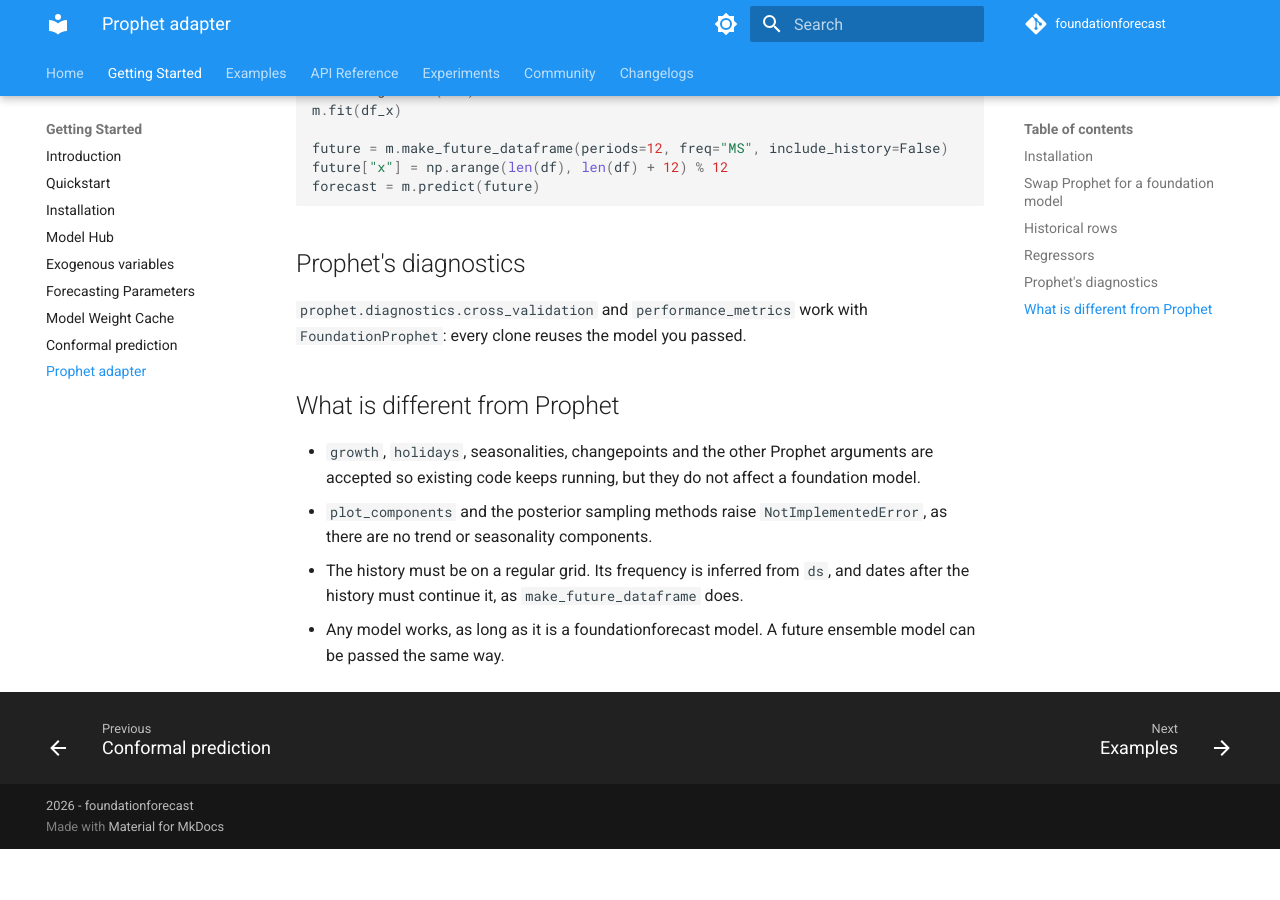
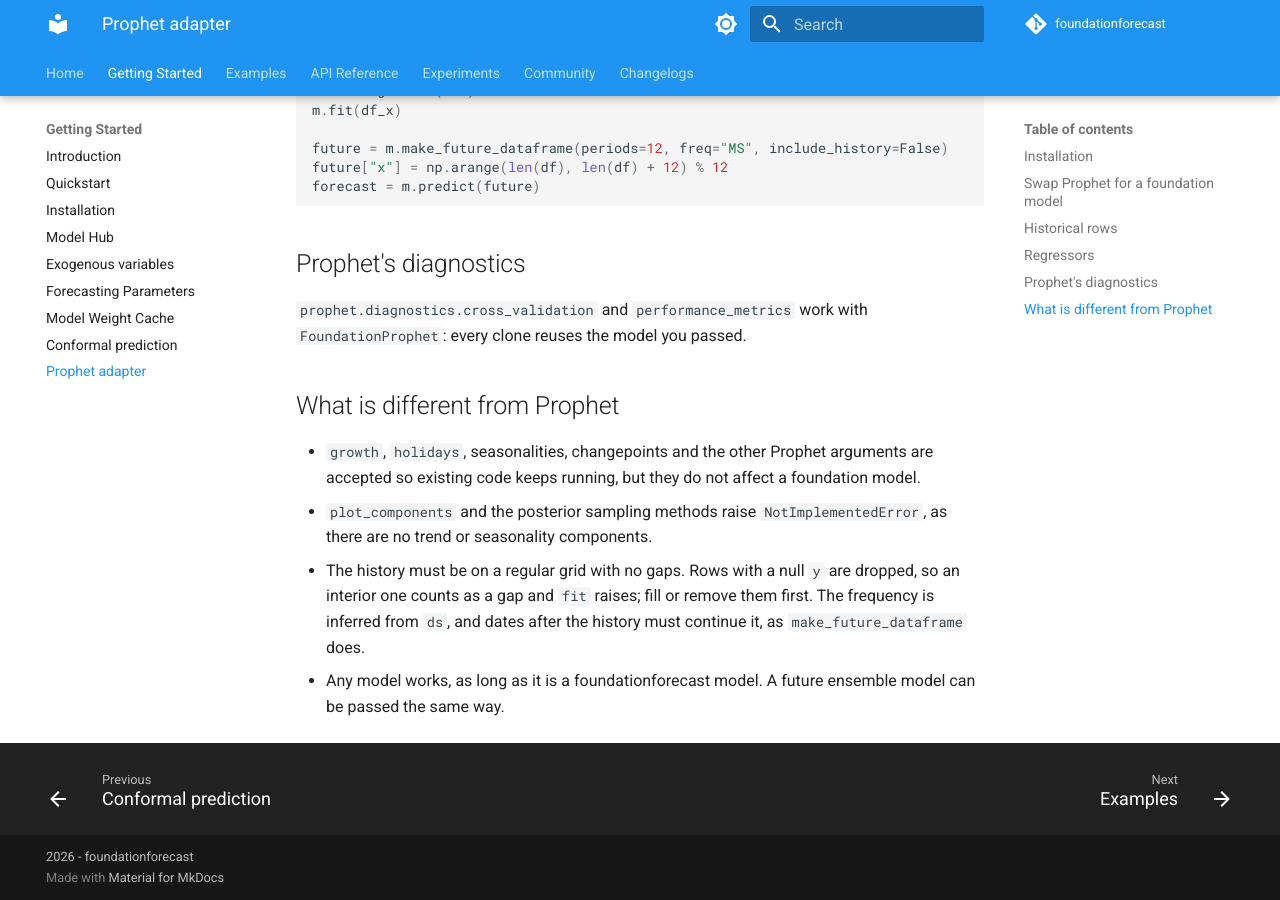
Before and after one commit to TimeCopilot/foundationforecast, an MkDocs documentation site: the page built from docs/prophet-adapter.md, in a window 1280 px wide and 900 px high, scrolled down 2086 px. Built offline with MkDocs 1.6.1 and Material for MkDocs 9.7.7, drawn with Linux system fonts in a browser that asks for light colours; comment, search, counter and statistics services are not loaded; before the commit the page ends 2935 px from its top, so only the background shows below that.

Commit message:
docs(prophet): document that gaps in the history are rejected
Co-authored-by: Cursor <cursoragent@cursor.com>

```diff
--- a/docs/prophet-adapter.md
+++ b/docs/prophet-adapter.md
@@ -89,5 +89,5 @@ forecast = m.predict(future)
 
 - `growth`, `holidays`, seasonalities, changepoints and the other Prophet arguments are accepted so existing code keeps running, but they do not affect a foundation model.
 - `plot_components` and the posterior sampling methods raise `NotImplementedError`, as there are no trend or seasonality components.
-- The history must be on a regular grid. Its frequency is inferred from `ds`, and dates after the history must continue it, as `make_future_dataframe` does.
+- The history must be on a regular grid with no gaps. Rows with a null `y` are dropped, so an interior one counts as a gap and `fit` raises; fill or remove them first. The frequency is inferred from `ds`, and dates after the history must continue it, as `make_future_dataframe` does.
 - Any model works, as long as it is a foundationforecast model. A future ensemble model can be passed the same way.
```
